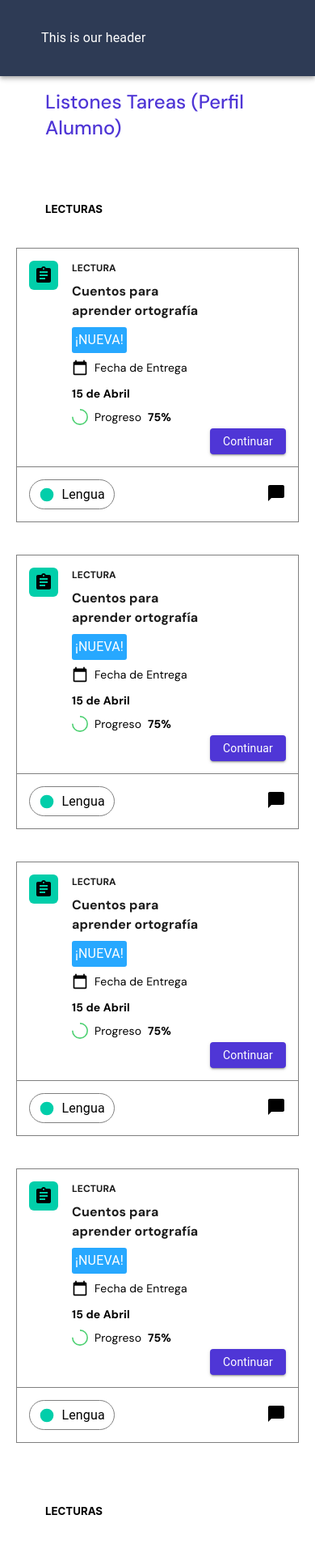
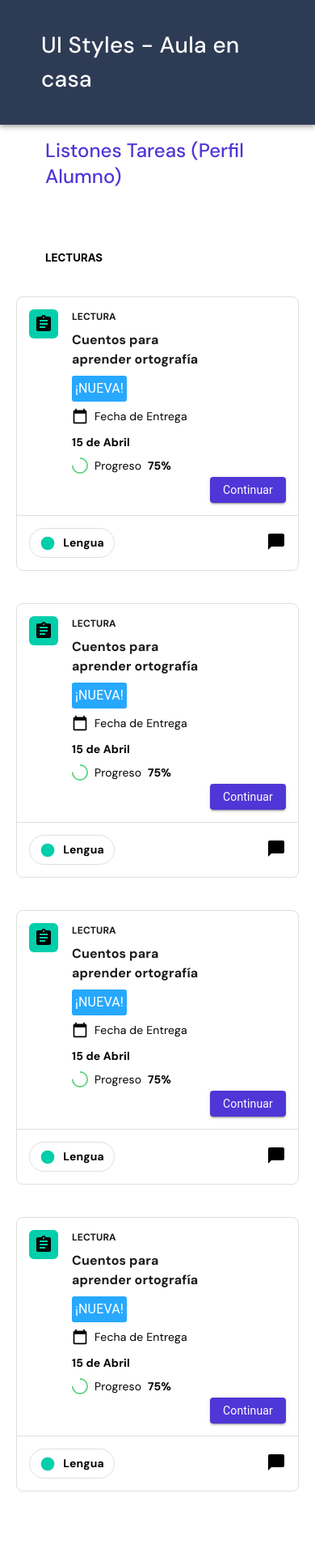
Before and after one commit to NotNotRama/EducaBot, a React (Create React App) app: page / in a window 390 px wide. Shown: the top 1913 px of the page at 81% size. Built offline with nearby package versions, Linux system fonts and the light colour scheme.

Commit message:
fixed some visual issues. Now need to change make it responsive and use real data for dynamic displaying

```diff
--- a/src/components/Bottom.js
+++ b/src/components/Bottom.js
@@ -12,13 +12,18 @@ const useStyles = makeStyles({
     border: '1px solid grey',
   },
   bottom: {
-    borderTop: '1px solid grey',
+    borderTop: '1px solid #DFDFDA',
     padding: 15,
   },
   roundedButton: {
     borderRadius: 50,
-    border: '1px solid grey',
+    border: '1px solid #DFDFDA',
     padding: 3,
+  },
+  lengua: {
+    fontFamily: 'DM Sans',
+    fontSize: 14,
+    fontWeight: 'bold',
   },
 });
 
@@ -51,7 +56,7 @@ export default function Bottom() {
           />
         </Grid>
         <Grid item>
-          <Typography>Lengua</Typography>
+          <Typography className={classes.lengua}>Lengua</Typography>
         </Grid>
       </Grid>
       <Grid item>
--- a/src/components/Container.js
+++ b/src/components/Container.js
@@ -41,9 +41,9 @@ export default function container() {
       </Grid>
       <Lecutras />
       <Grid item xs={12} sm={3}>
-        <Box className={classes.mg} pl={7} pt={2}>
+        <Box className={classes.mg} pl={[7, 5, 14, 18]} pt={2}>
           <Typography variant="h8" component="h5">
-            LECTURAS
+            Preguntas
           </Typography>
         </Box>
       </Grid>
--- a/src/components/Header.js
+++ b/src/components/Header.js
@@ -3,8 +3,11 @@ import { red } from '@material-ui/core/colors';
 import { makeStyles } from '@material-ui/styles';
 
 const useStyles = makeStyles({
-  padding: {
+  header: {
+    fontFamily: 'DM Sans',
     padding: '35px',
+    fontWeight: 500,
+    fontSize: 28,
   },
   bg: {
     background: red,
@@ -16,7 +19,9 @@ export default function Header() {
   return (
     <AppBar style={{ background: '#2E3B55' }} position="static">
       <Toolbar>
-        <Typography className={classes.padding}>This is our header</Typography>
+        <Typography className={classes.header}>
+          UI Styles - Aula en casa
+        </Typography>
       </Toolbar>
     </AppBar>
   );
--- a/src/components/Homework.js
+++ b/src/components/Homework.js
@@ -9,7 +9,8 @@ import Top from './Top';
 
 const useStyles = makeStyles({
   borderContainer: {
-    border: '1px solid grey',
+    border: '1px solid #DFDFDA',
+    borderRadius: 8,
   },
   bottom: {
     borderTop: '1px solid grey',
```
